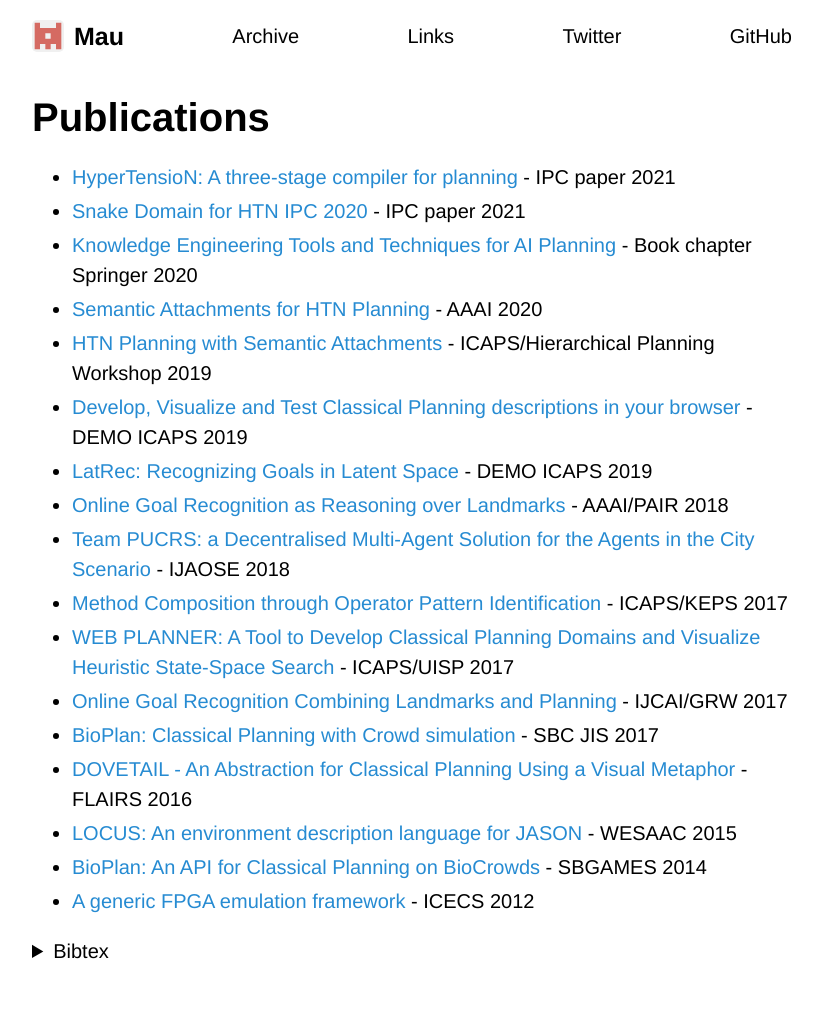
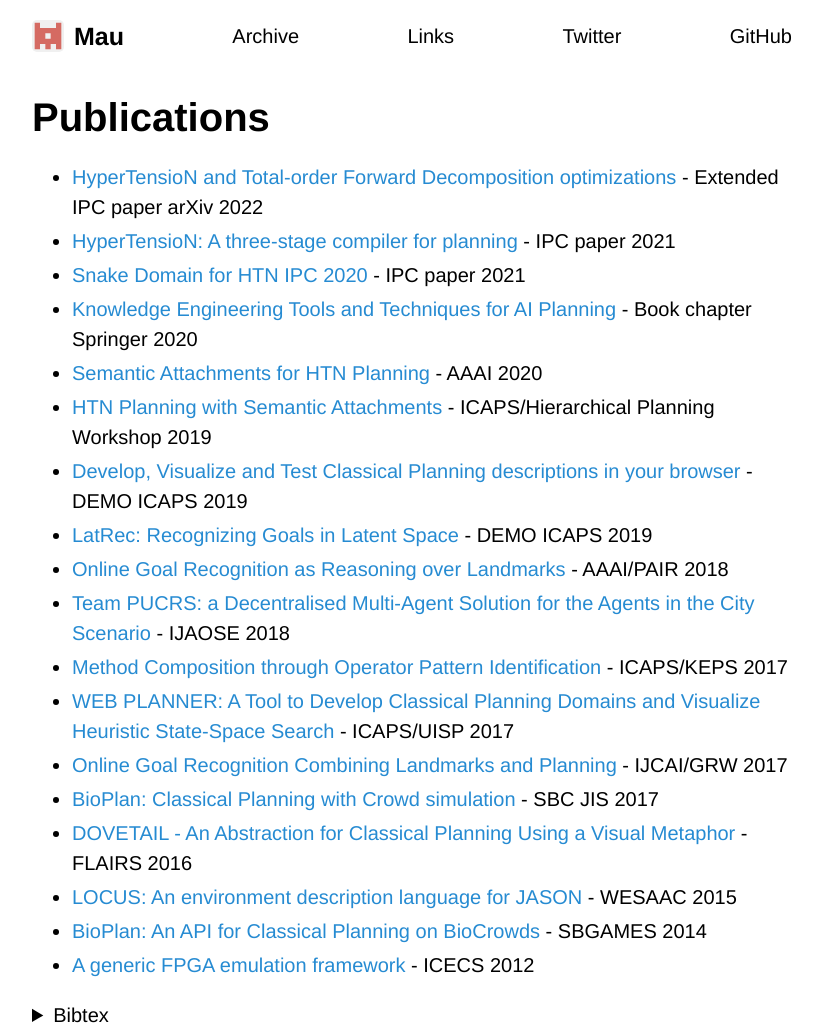
Before and after one commit to Maumagnaguagno/maumagnaguagno.github.io, a Jekyll site: the page built from publications.md, in a window 1280 px wide. Shown: the whole page, without its empty margins (228-1050 px from the left). Built offline with Jekyll 4.4.1, drawn with Linux system fonts in a browser that asks for light colours; our own code applies the rules of GitHub Pages for plain Markdown files; before the commit the page ends 966 px from its top, so only the background shows below that.

Commit message:
Add extended IPC paper to Publications

```diff
--- a/publications.md
+++ b/publications.md
@@ -5,6 +5,7 @@ hidden: true
 ---
 
 # Publications
+- [HyperTensioN and Total-order Forward Decomposition optimizations](https://arxiv.org/pdf/2207.00345.pdf) - Extended IPC paper arXiv 2022
 - [HyperTensioN: A three-stage compiler for planning](https://gki.informatik.uni-freiburg.de/competition/proceedings.pdf#page=14) - IPC paper 2021
 - [Snake Domain for HTN IPC 2020](https://gki.informatik.uni-freiburg.de/competition/proceedings.pdf#page=46) - IPC paper 2021
 - [Knowledge Engineering Tools and Techniques for AI Planning](https://www.springer.com/gp/book/9783030385606) - Book chapter Springer 2020
```
